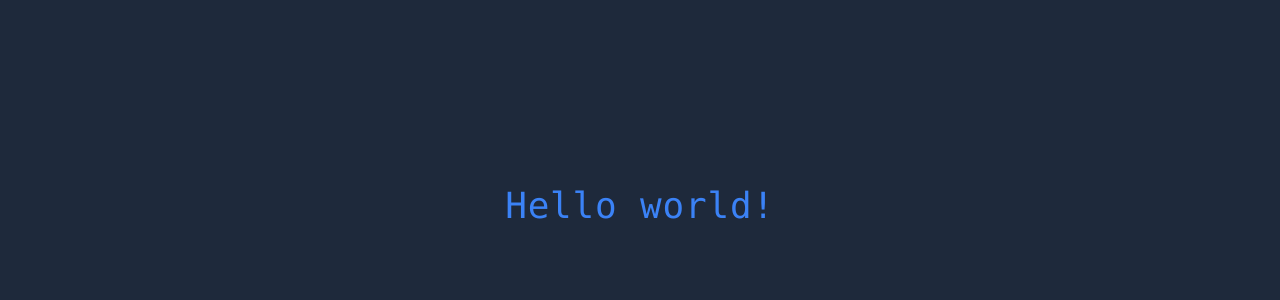
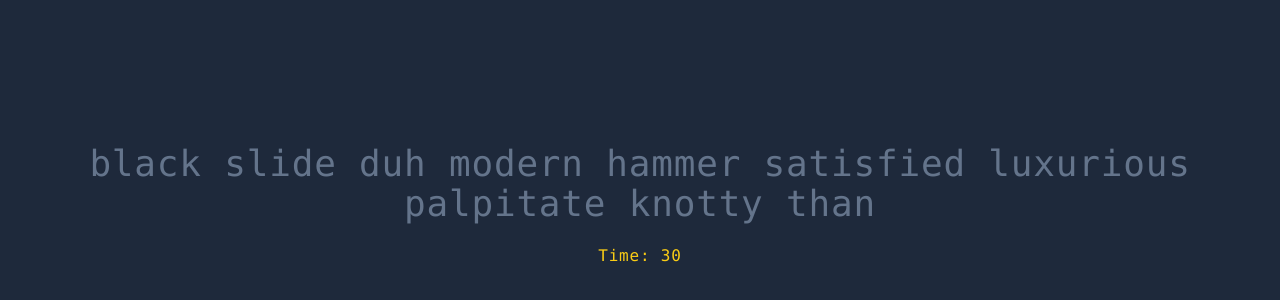
Before and after one commit to Codefreyy/typing-speed-game, a React (Vite) app: page / in a window 1280 px wide. Shown: the part 194-494 px from the top of the page. Built offline with nearby package versions, Linux system fonts and the light colour scheme.

Commit message:
feat: build countdown component and listen to keyboard event

```diff
--- a/src/App.tsx
+++ b/src/App.tsx
@@ -1,7 +1,40 @@
+import { faker } from "@faker-js/faker"
+import WordComponent from "./components/GenerateWords"
+import CountdownTimer from "./components/CountdownTimer"
+import { useEffect, useState } from "react"
+
+const words = faker.word.words(10)
+
 function App() {
+  const [timeLeft, setTimeLeft] = useState(30)
+  const [isCountDownStart, setIsCountDownStart] = useState(false)
+
+  function countDown() {
+    setInterval(() => {
+      setTimeLeft((p) => p - 1)
+    }, 1000)
+  }
+
+  useEffect(() => {
+    document.addEventListener("keyup", PopKeyUp, false)
+
+    return () => {
+      document.removeEventListener("keyup", PopKeyUp, false)
+    }
+  })
+
+  function PopKeyUp(e: KeyboardEvent) {
+    if (!isCountDownStart) {
+      countDown()
+      setIsCountDownStart(true)
+    } else {
+      console.log(e.code)
+    }
+  }
   return (
     <>
-      <div className="text-4xl text-center text-blue-500">Hello world!</div>
+      <WordComponent words={words} />
+      <CountdownTimer timeLeft={timeLeft} />
     </>
   )
 }
--- /dev/null
+++ b/src/components/CountdownTimer.tsx
@@ -0,0 +1,7 @@
+export default function CountdownTimer({ timeLeft }: { timeLeft: number }) {
+  return (
+    <h2 className="text-primary-400 font-medium text-center mt-5">
+      Time: {timeLeft}
+    </h2>
+  )
+}
--- /dev/null
+++ b/src/components/GenerateWords.tsx
@@ -0,0 +1,3 @@
+export default function WordComponent({ words }: { words: string }) {
+  return <div className="text-4xl text-center text-slate-500">{words}</div>
+}
--- a/src/index.css
+++ b/src/index.css
@@ -4,6 +4,6 @@
 
 @layer base {
   body {
-    @apply min-h-screen bg-slate-800 grid place-items-center font-mono tracking-wider;
+    @apply min-h-screen bg-slate-800 grid place-items-center font-mono tracking-wider px-4;
   }
 }
--- a/tailwind.config.js
+++ b/tailwind.config.js
@@ -1,8 +1,15 @@
 /** @type {import('tailwindcss').Config} */
+
+import colors from "tailwindcss/colors"
+
 export default {
   content: ["./index.html", "./src/**/*.{js,ts,jsx,tsx}"],
   theme: {
-    extend: {},
+    extend: {
+      colors: {
+        primary: colors.yellow,
+      },
+    },
   },
   plugins: [],
 }
```
